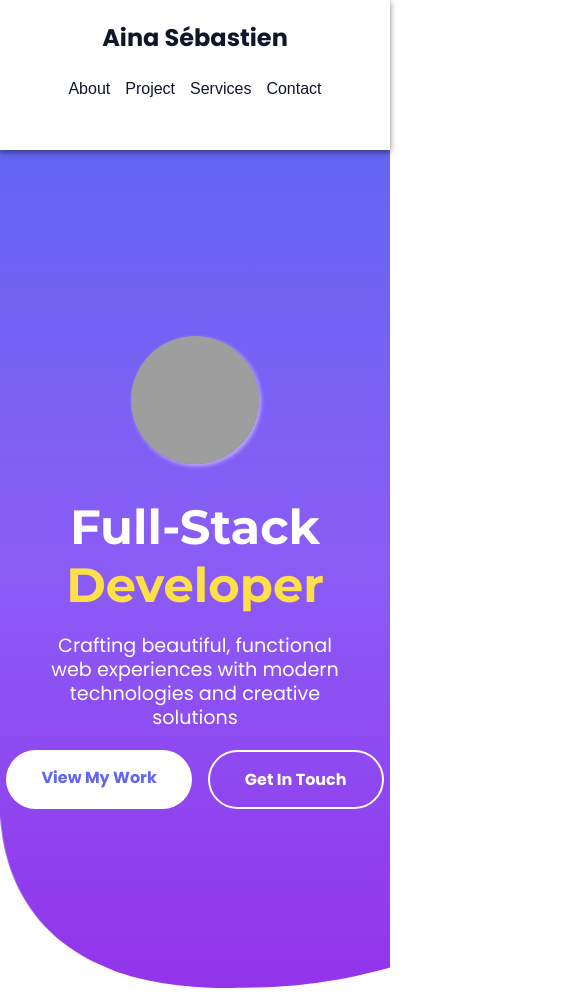
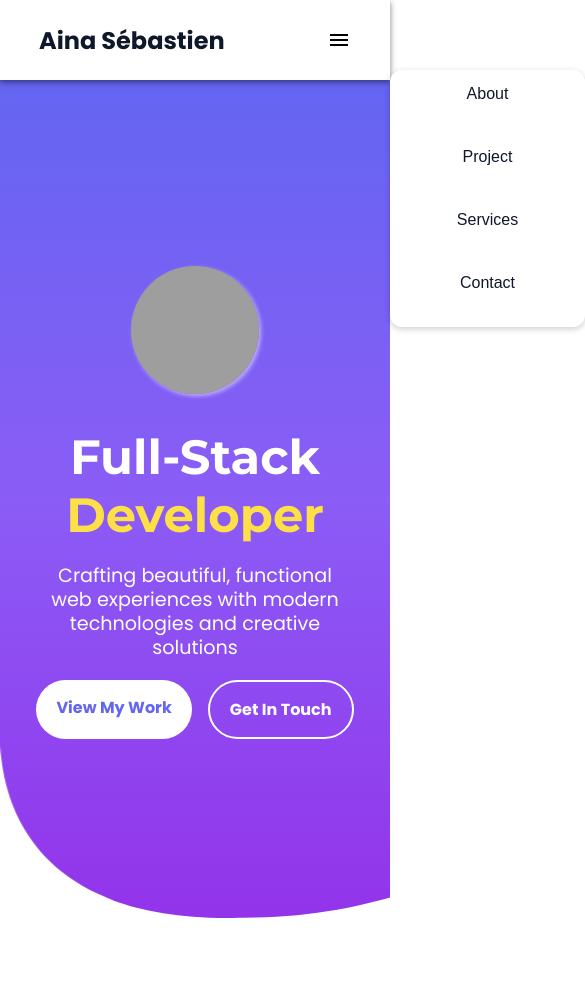
Before and after one commit to Ainasebastien56/portfolio-Sebastien-Randriamanana, a plain HTML site: page index.html in a window 390 px wide. Shown: the top 997 px of the page, 585 px wide, since content can reach past the window. Drawn offline with nearby package versions, Linux system fonts and the light colour scheme; grey boxes are pictures that could not be loaded.

Commit message:
last commit

```diff
--- a/index.html
+++ b/index.html
@@ -20,13 +20,14 @@
   </head>
   <body>
       <header id="navbar">
-          <div>Aina Sébastien</div>
-          <nav>
+          <div class="logo">Aina Sébastien</div>
+          <nav id="nav-links">
             <a href="#about">About</a>
             <a href="#projects">Project</a>
             <a href="#services">Services</a>
             <a href="#contact">Contact</a>
           </nav>
+          <svg id="hamburger" xmlns="http://www.w3.org/2000/svg" height="24px" viewBox="0 -960 960 960" width="24px" fill="#000000"><path d="M120-240v-80h720v80H120Zm0-200v-80h720v80H120Zm0-200v-80h720v80H120Z"/></svg>
       </header>
       <div id="welcome-section">
         <div class="hero-image">
@@ -157,7 +158,7 @@
               <div class="number">02</div>
               <hr>
               <h3>Backend Development</h3>
-              <p>I build secure and scalable REST APIs with Node.js and Express, connected to SQL database. I focus on performance and smooth integration with external services.</p>
+              <p>I build secure and scalable REST APIs with Node.js and Express, connected to SQL/NoSQL databases. I focus on performance and smooth integration with external services.</p>
           </div>
 
            <div class="service-card">
@@ -187,7 +188,7 @@
               </div>
               <div>
                 <h4>Location</h4>
-                <p>Rose-hill, Mauritius</p>
+                <p>Rose-hill, Mauritus</p>
               </div>
               <div class="social-media">
                 <h4>Follow Me</h4>
--- a/script.js
+++ b/script.js
@@ -1,5 +1,11 @@
  const form = document.querySelector('#contact-form');
 const msg = document.getElementById('form-message');
+const hamburger = document.getElementById('hamburger');
+const navLinks = document.getElementById('nav-links');
+
+hamburger.addEventListener('click', () => {
+    navLinks.classList.toggle('active');
+});
 
 sendMail = ()=>{
     let params = {
--- a/styles.css
+++ b/styles.css
@@ -36,7 +36,7 @@ p{
     box-shadow: 0 2px 6px rgba(0,0,0,0.5);
     z-index:999;
 }
- #navbar nav{
+ #navbar #nav-links{
     display:flex;
     gap:30px;
     width:50%;
@@ -45,7 +45,7 @@ p{
     align-items: center;
 
  }
- #navbar nav a{
+ #nav-links a{
     text-decoration: none;
     font-family: sans-serif;
     color:var(--primary-color);
@@ -53,7 +53,7 @@ p{
     position: relative;
  }
 
-  #navbar nav a:after{
+  #nav-links a:after{
     content: '';
     position: absolute;
     bottom:0;
@@ -66,20 +66,25 @@ p{
     transition: transform 0.3s ease;
   }
 
-  #navbar nav a:hover:after{
+  #nav-links a:hover:after{
     transform: translateX(-50%) scale(1);
   }
 
-    #navbar nav a:active:after{
+    #nav-links a:active:after{
     transform: translateX(-50%) scale(1);
   }
 
- #navbar div{
+ #navbar .logo{
     font-size:1.5rem;
     font-weight: bold;
     color:var(--primary-color);
     font-family:Poppins, sans-serif;
  }
+
+ #hamburger {
+    display: none;
+    cursor: pointer;
+}
 
  #welcome-section{
     width:100%;
@@ -90,6 +95,7 @@ p{
     align-items:center;
     justify-content:center;
     position:relative;
+    z-index: 1;
  }
  .hero-image img{
     border-radius:50%;
@@ -190,6 +196,7 @@ p{
     flex-direction: column;
     align-items: center;
     padding:85px 10%;
+     z-index: -1;
 }
 .about-header{
     text-align: center;
@@ -406,6 +413,7 @@ p{
     display: flex;
     flex-direction: column;
     background-color: white;
+    z-index: 3;
 }
 .contact-header{
     text-align: center;
@@ -521,6 +529,7 @@ input, textarea{
     align-items: center;
     border: 0;
     text-align: center;
+    z-index: 2;
   }
   footer h3{
     font-size: 1.5rem;
@@ -546,6 +555,7 @@ input, textarea{
     overflow: hidden;
     line-height: 0;
     transform: rotate(180deg);
+    z-index: 1;
 }
 
 .wave svg {
@@ -570,20 +580,31 @@ input, textarea{
 
 
 @media screen and (max-width:866px){
-    #navbar{
-    flex-direction: column;
-    justify-content: flex-start;
-    align-items: center;
-    height: 150px;
-    gap:10px;
-}
- #navbar nav{
-    gap:15px;
-    justify-content: center;
-    width:100%;
-    align-items: center;
+     #nav-links {
+        position: absolute;
+        top: 70px;
+        right: 0;
+        background: #fff;
+        width: 200px;
+        display: flex;
+        flex-direction: column;
+        align-items: center;
+        gap: 20px;
+        padding: 20px 0;
+        box-shadow: 0 2px 6px rgba(0,0,0,0.2);
+        transform: translateX(100%);
+        transition: transform 0.3s ease-in-out;
+        border-radius: 12px;
+    }
 
- }
+    #nav-links.active {
+        transform: translateX(0);
+    }
+
+    #hamburger {
+        display: block;
+    }
+
     .hero-content h1{
         font-size: 3rem;
     }
@@ -592,7 +613,7 @@ input, textarea{
         line-height: 1.5rem;
         font-size:1.2rem;
      }
-     .hero-buttons button{
+     .hero-buttons a{
         padding:15px 20px;
         border-radius:30px;
         background-color: white;
```
Also changed, not shown: close_24dp_1F1F1F_FILL0_wght400_GRAD0_opsz24.svg (added), menu_24dp_000000_FILL0_wght400_GRAD0_opsz24.svg (added).
